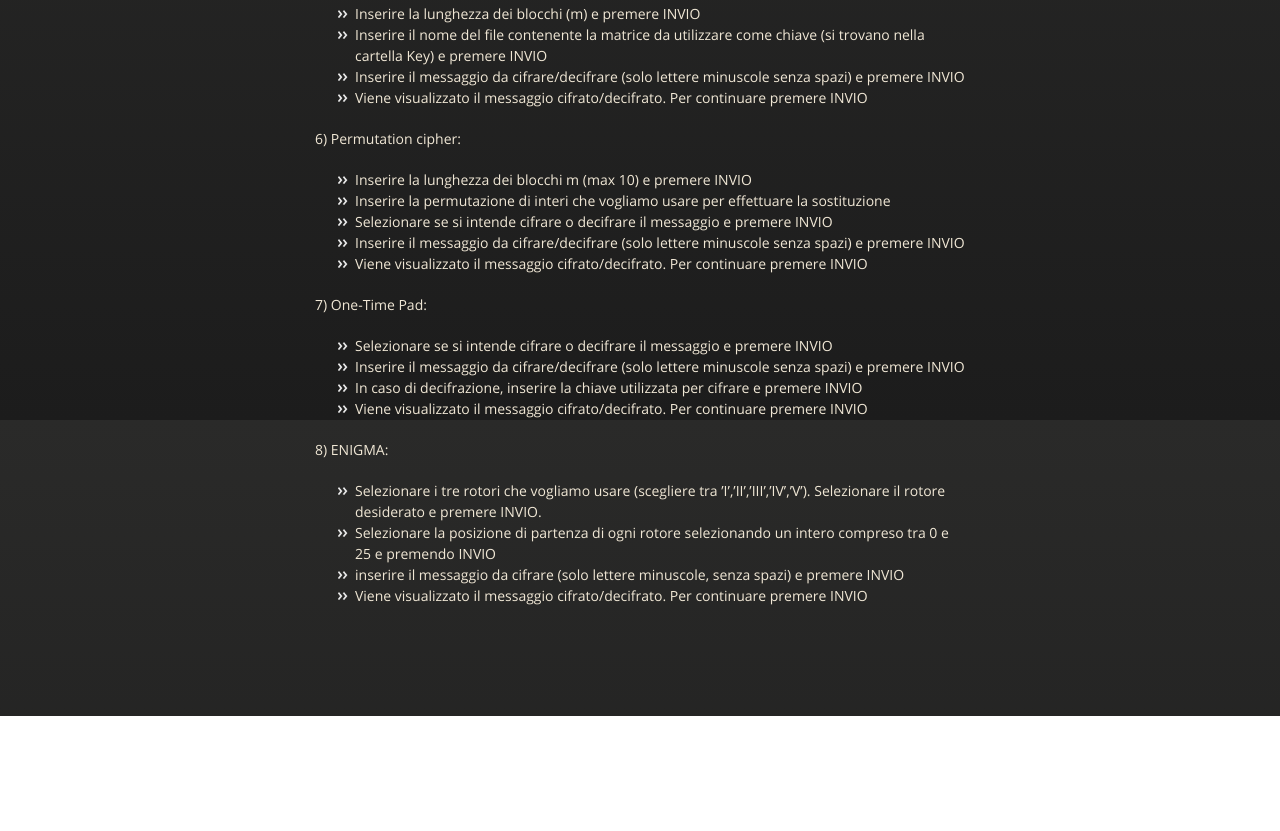
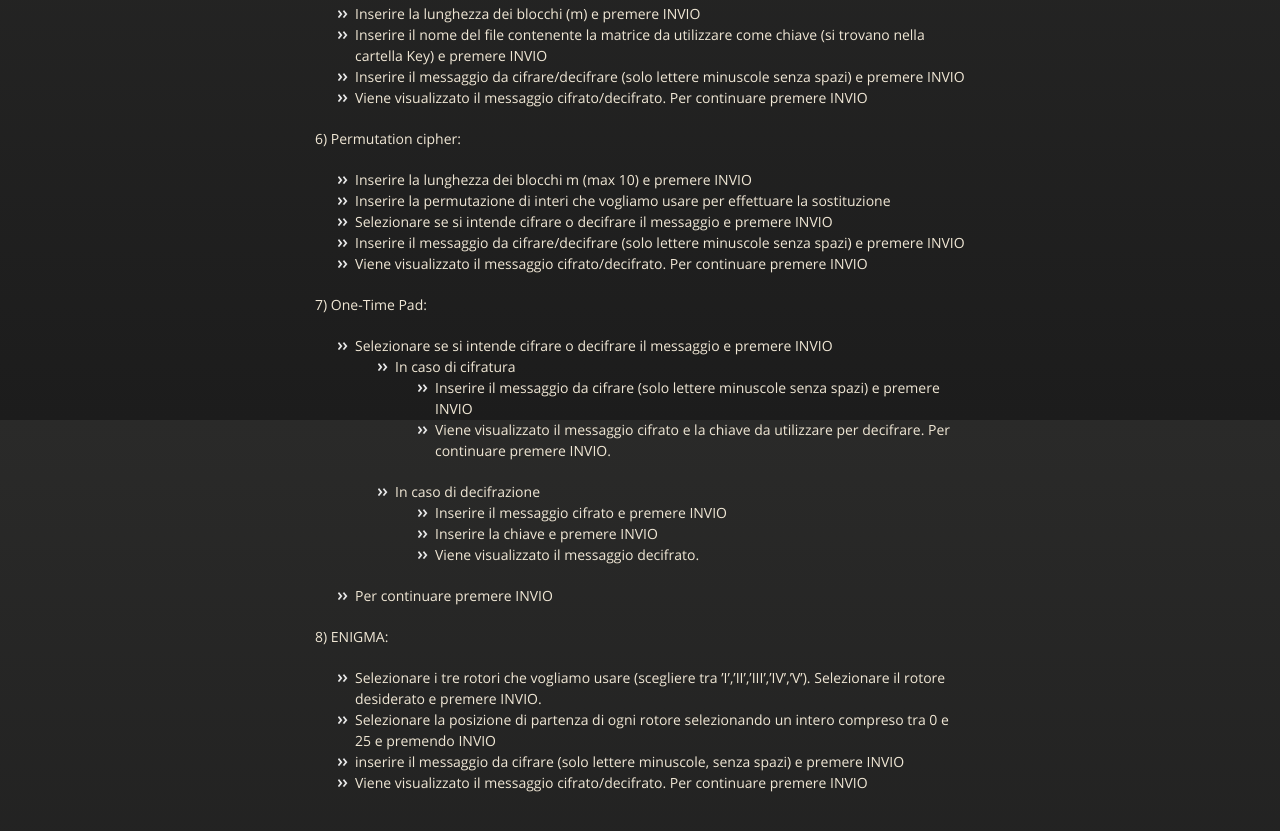
Before and after one commit to ma-buracchi/Cifrari, a plain HTML site: page index.html in a window 1280 px wide. Shown: the part 1180-2011 px from the top of the page. Before the commit the page ends 1896 px from the top, so only its background shows below. Drawn offline with nearby package versions, Linux system fonts and the light colour scheme.

Commit message:
Create gh-pages branch via GitHub

```diff
--- a/index.html
+++ b/index.html
@@ -109,10 +109,27 @@
 <p>7) One-Time Pad:</p>
 
 <ul>
-<li>Selezionare se si intende cifrare o decifrare il messaggio e premere INVIO</li>
-<li>Inserire il messaggio da cifrare/decifrare (solo lettere minuscole senza spazi) e premere INVIO</li>
-<li>In caso di decifrazione, inserire la chiave utilizzata per cifrare e premere INVIO</li>
-<li>Viene visualizzato il messaggio cifrato/decifrato. Per continuare premere INVIO</li>
+<li>Selezionare se si intende cifrare o decifrare il messaggio e premere INVIO
+
+<ul>
+<li>In caso di cifratura
+
+<ul>
+<li>Inserire il messaggio da cifrare (solo lettere minuscole senza spazi) e premere INVIO</li>
+<li>Viene visualizzato il messaggio cifrato e la chiave da utilizzare per decifrare. Per continuare premere INVIO.</li>
+</ul>
+</li>
+<li>In caso di decifrazione
+
+<ul>
+<li>Inserire il messaggio cifrato e premere INVIO</li>
+<li>Inserire la chiave e premere INVIO</li>
+<li>Viene visualizzato il messaggio decifrato.</li>
+</ul>
+</li>
+</ul>
+</li>
+<li>Per continuare premere INVIO</li>
 </ul>
 
 <p>8) ENIGMA:</p>
```
Also changed, not shown: params.json (+1 -1 lines).
